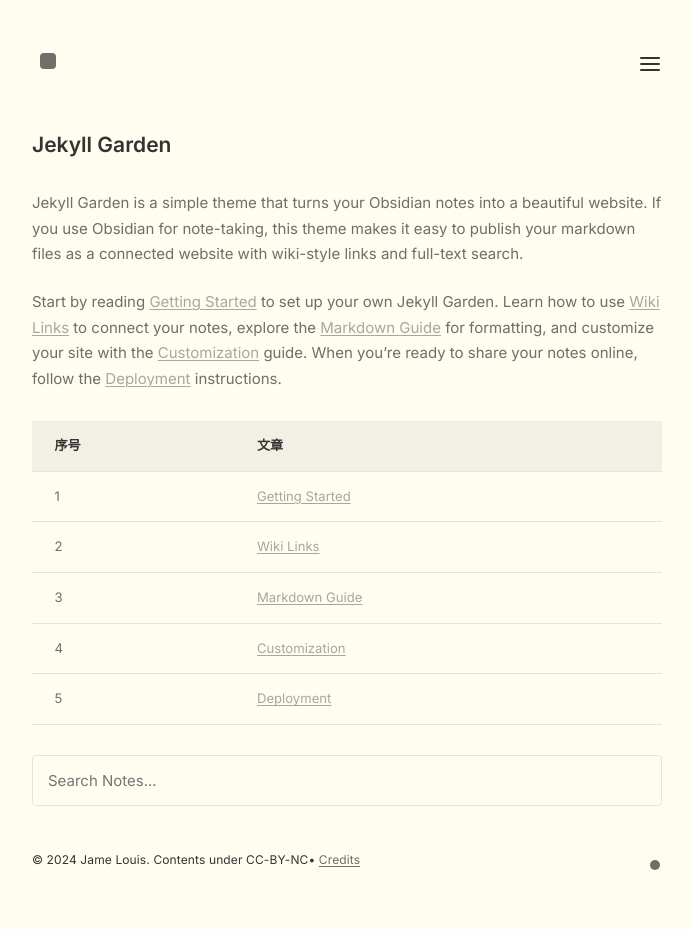
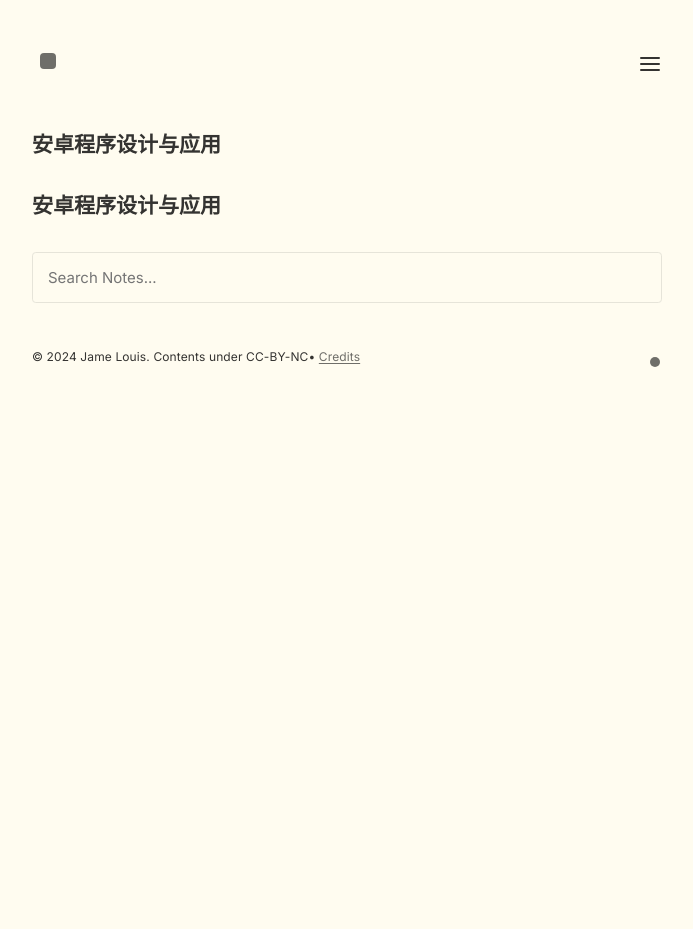
Before and after one commit to jame-louis/apda, a Jekyll site: the page built from pages/index.md, in a window 1280 px wide. Shown: the whole page, without its empty margins (293-986 px from the left). Built offline with Jekyll 4.4.1, drawn with Linux system fonts in a browser that asks for light colours; after the commit the page ends 900 px from its top, so only the background shows below that.

Commit message:
update folder structure

```diff
--- a/pages/index.md
+++ b/pages/index.md
@@ -4,19 +4,7 @@
 
 layout: Post
 permalink: /
-title: Jekyll Garden
+title: 安卓程序设计与应用
 ---
 
-Jekyll Garden is a simple theme that turns your Obsidian notes into a beautiful website. If you use Obsidian for note-taking, this theme makes it easy to publish your markdown files as a connected website with wiki-style links and full-text search.
-
-Start by reading [[Getting Started]] to set up your own Jekyll Garden. Learn how to use [[Wiki Links]] to connect your notes, explore the [[Markdown Guide]] for formatting, and customize your site with the [[Customization]] guide. When you're ready to share your notes online, follow the [[Deployment]] instructions.
-
-
-
-| 序号  | 文章                  |
-| --- | ------------------- |
-| 1   | [[Getting Started]] |
-| 2   | [[Wiki Links]]      |
-| 3   | [[Markdown Guide]]  |
-| 4   | [[Customization]]   |
-| 5   | [[Deployment]]      |
+# 安卓程序设计与应用
```
Also changed, not shown: _collections/_assignments/assignment01.md (added), _collections/_assignments/assignment02.md (renamed from _collections/assignments/assignment02.md), _collections/_lectures/lecture01.md (renamed from _collections/lectures/lecture01.md), _collections/_lectures/lecture02.md (renamed from _collections/lectures/lecture02.md).
